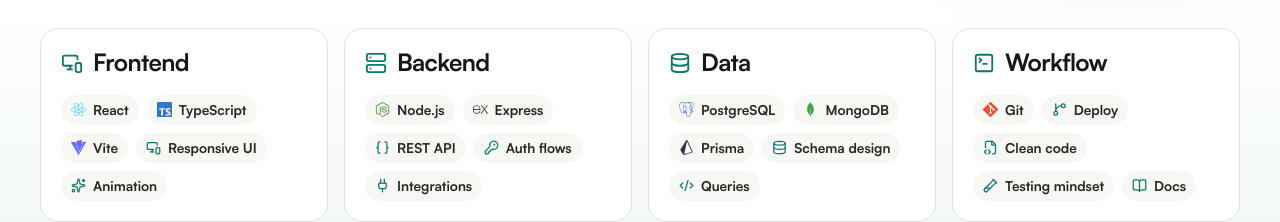
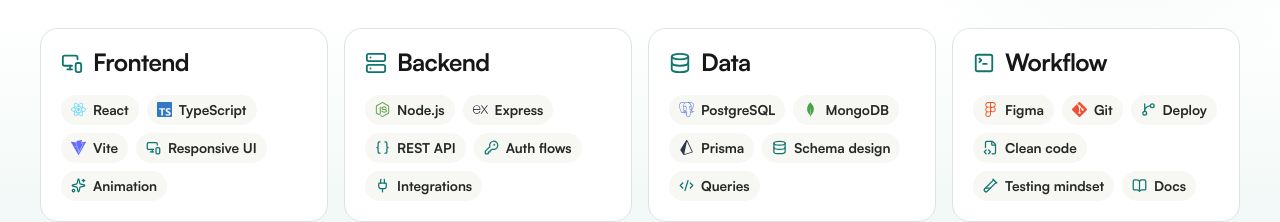
Before and after one commit to Aleks-man/portfolio, a React (Vite) app: page /services in a window 1280 px wide. Shown: the part 3295-3517 px from the top of the page. Built offline with nearby package versions, Linux system fonts and the light colour scheme.

Commit message:
feat: add Figma to development tools

```diff
--- a/src/components/StackSection.tsx
+++ b/src/components/StackSection.tsx
@@ -16,6 +16,7 @@
 } from 'lucide-react'
 import {
   SiExpress,
+  SiFigma,
   SiGit,
   SiMongodb,
   SiNodedotjs,
@@ -63,6 +64,7 @@
   'Schema design': Database,
   Queries: Code2,
   Git: SiGit,
+  Figma: SiFigma,
   Deploy: GitBranch,
   'Clean code': FileCode2,
   'Testing mindset': TestTube2,
@@ -79,6 +81,7 @@
   MongoDB: '#47a248',
   Prisma: '#2d3748',
   Git: '#f05032',
+  Figma: '#f24e1e',
 }
 
 export function StackSection({ stack }: StackSectionProps) {
--- a/src/content/portfolio.ts
+++ b/src/content/portfolio.ts
@@ -161,7 +161,7 @@
         {
           id: "workflow",
           title: "Workflow",
-          items: ["Git", "Deploy", "Clean code", "Testing mindset", "Docs"],
+          items: ["Figma", "Git", "Deploy", "Clean code", "Testing mindset", "Docs"],
         },
       ],
     },
@@ -519,7 +519,7 @@
         {
           id: "workflow",
           title: "Workflow",
-          items: ["Git", "Deploy", "Clean code", "Testing mindset", "Docs"],
+          items: ["Figma", "Git", "Deploy", "Clean code", "Testing mindset", "Docs"],
         },
       ],
     },
```
